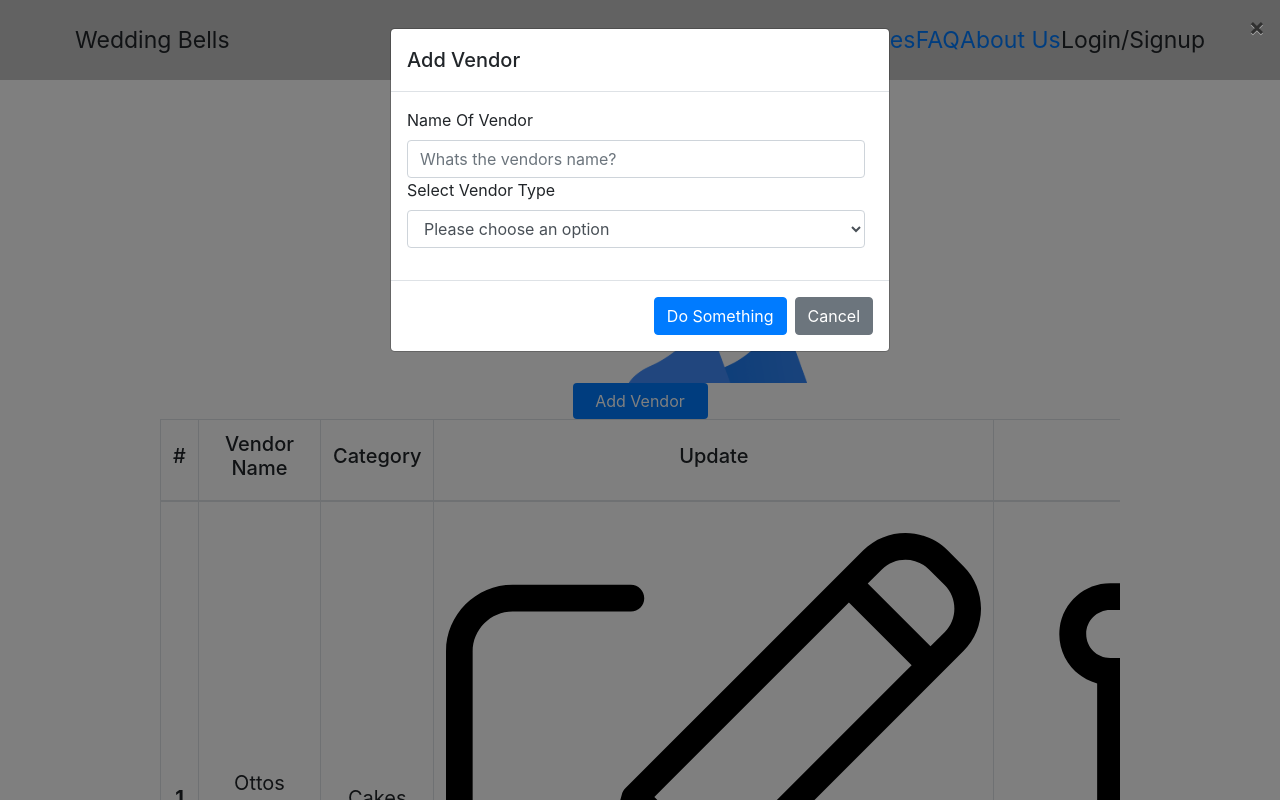
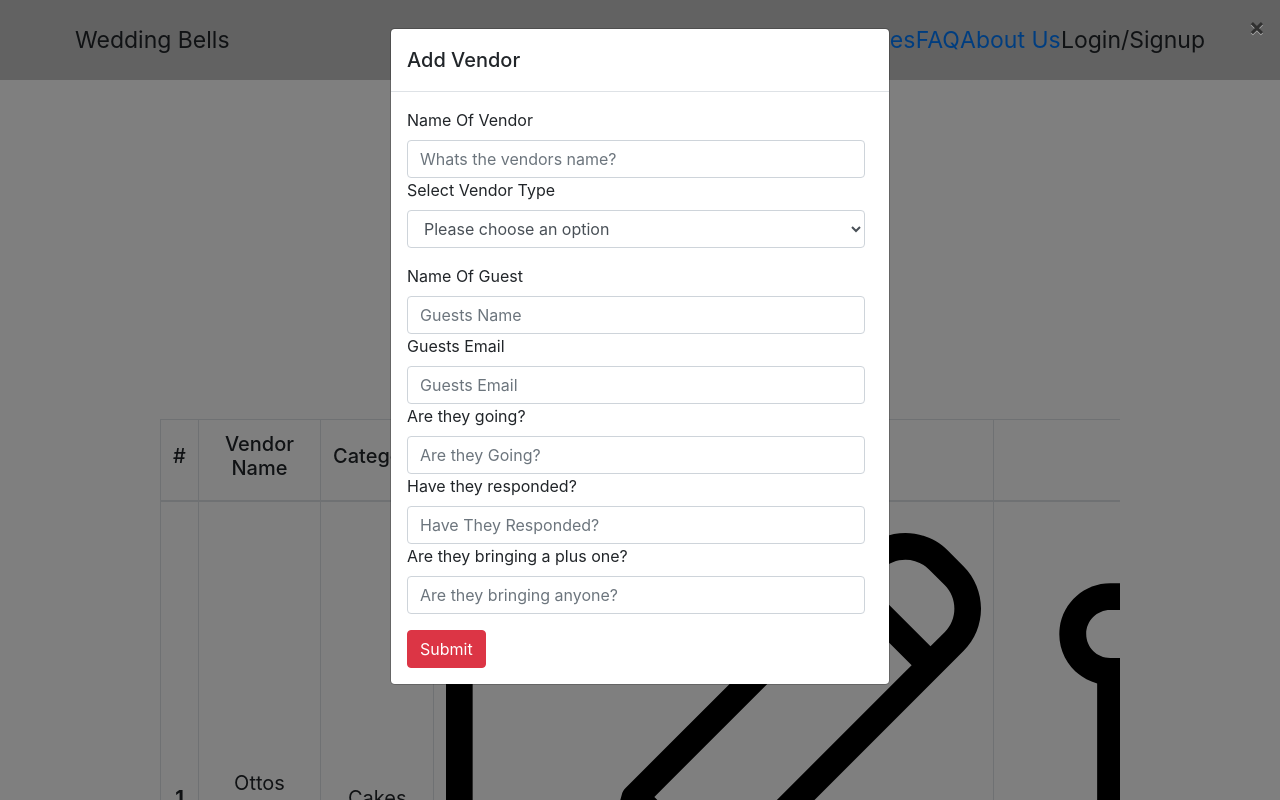
Before and after one commit to BloomTech-Labs/wedding-bells-fe, a React (Create React App) app in the folder weddingbells/: page / in a window 1280 px wide. Both pictures are taken after a click on the button "Add Vendor". Shown: the part 2098-2898 px from the top of the page. Built offline with nearby package versions, Linux system fonts and the light colour scheme.

Commit message:
Added the form component to the modal body, added the submit button to the modal, removed the modalFooter and the associated buttons.

```diff
--- a/weddingbells/src/components/Modal/index.js
+++ b/weddingbells/src/components/Modal/index.js
@@ -1,7 +1,22 @@
 import React, { useState } from "react";
-import { Button, Modal, ModalHeader, ModalBody, ModalFooter } from "reactstrap";
+import {
+	Button,
+	Modal,
+	ModalHeader,
+	ModalBody,
+	ModalFooter,
+	InputGroup,
+	InputGroupAddon,
+	InputGroupText,
+	Form,
+	FormGroup,
+	Label,
+	Input,
+	FormText,
+} from "reactstrap";
 
 import VendorForm from "../VendorForm/index";
+import GuestForm from "../GuestForm/index";
 
 const OmniModal = props => {
 	const { buttonLabel, className, modalTitle, onChange, onSubmit } = props;
@@ -32,17 +47,14 @@ const OmniModal = props => {
 			>
 				<ModalHeader>{modalTitle}</ModalHeader>
 				<ModalBody>
-					<VendorForm onChange={onChange} onSubmit={onSubmit} />
+					<Form>
+						<VendorForm onChange={onChange} />
+						<GuestForm onChange={onChange} />
+						<Button color="danger" onClick={onSubmit}>
+							Submit
+						</Button>{" "}
+					</Form>
 				</ModalBody>
-
-				<ModalFooter>
-					<Button color="primary" onClick={toggle}>
-						Do Something
-					</Button>{" "}
-					<Button color="secondary" onClick={toggle}>
-						Cancel
-					</Button>
-				</ModalFooter>
 			</Modal>
 		</div>
 	);
```
